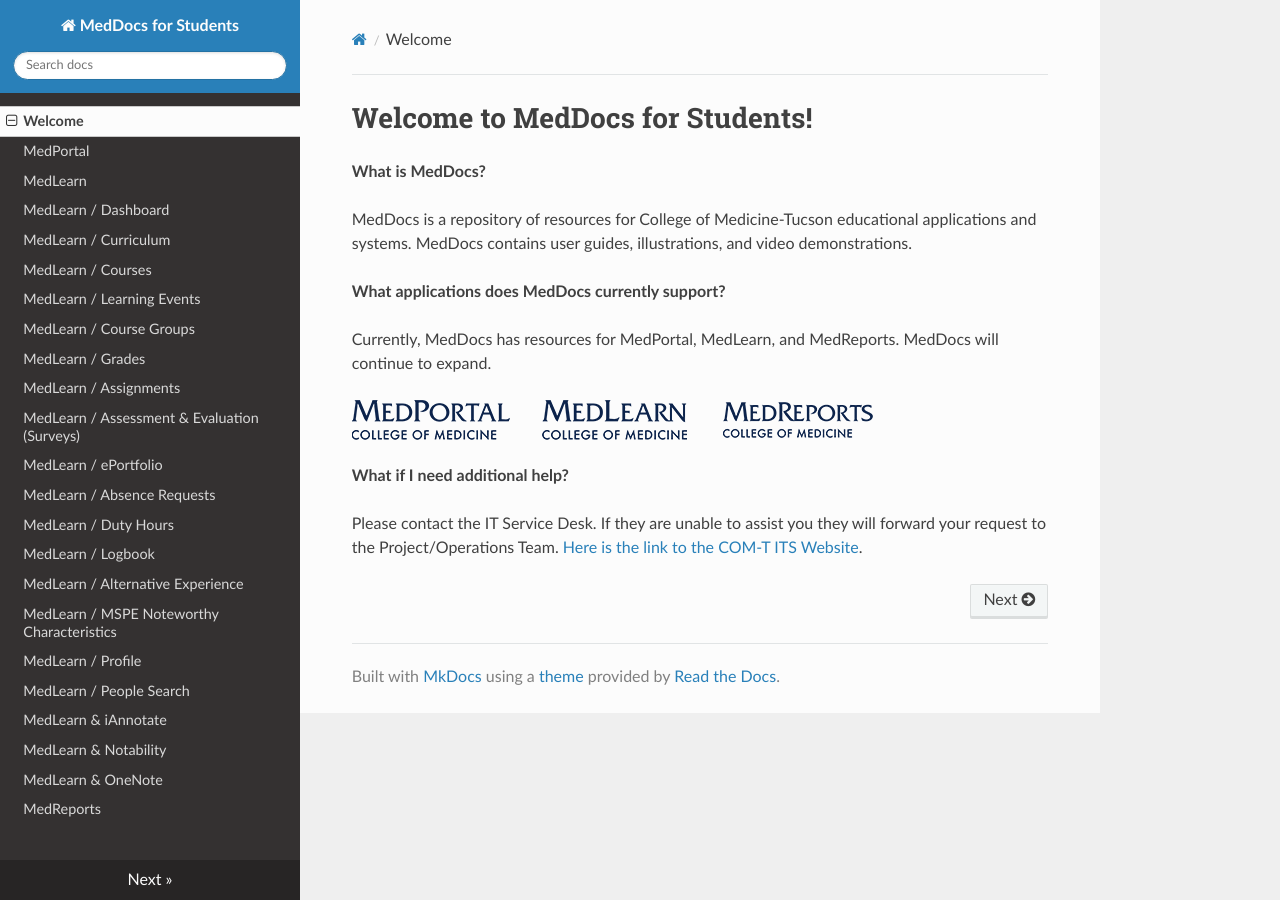
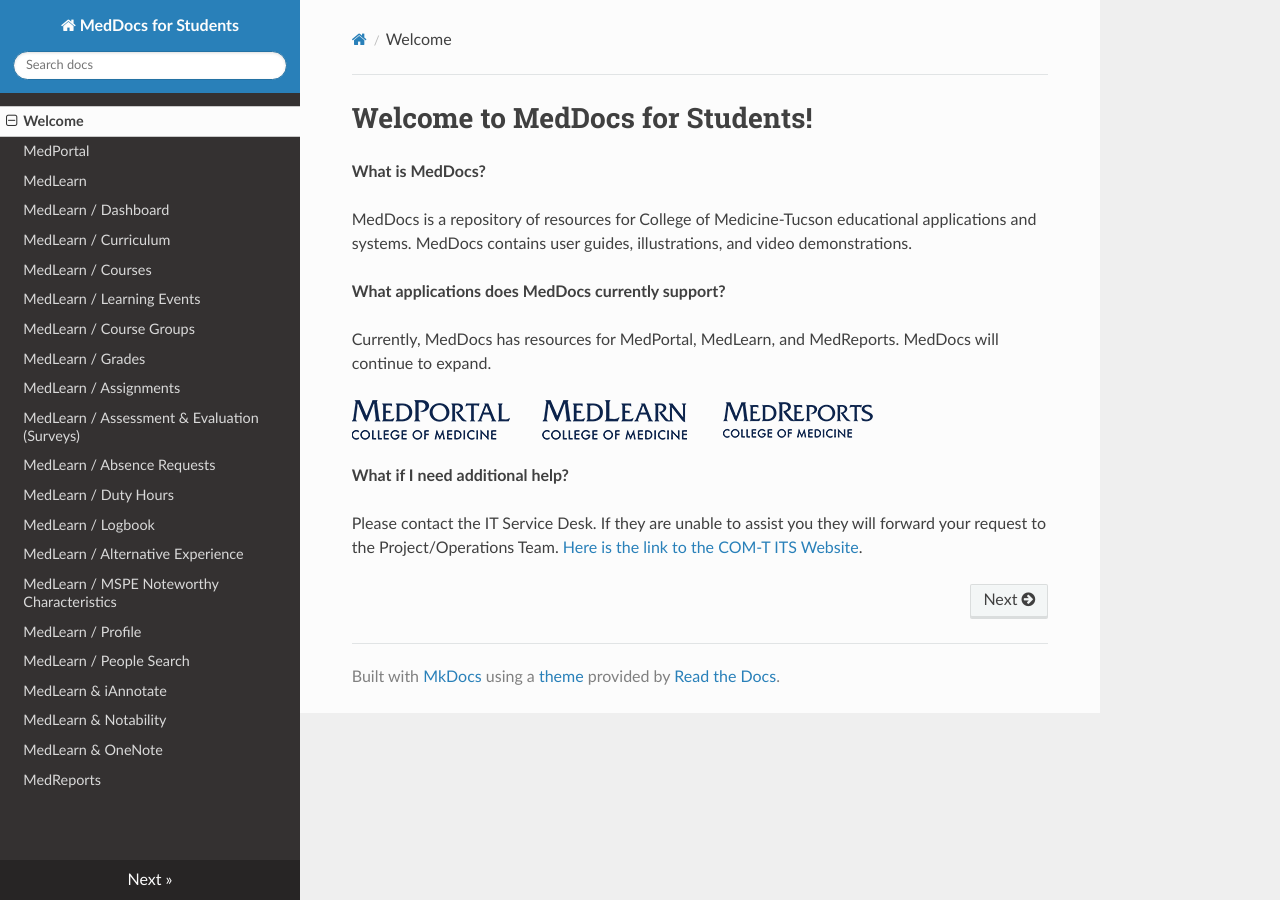
Before and after one commit to UACOMTucson/MedDocs, an MkDocs documentation site: the page built from docs/index.md, in a window 1280 px wide. Built offline with MkDocs 1.6.1, drawn with Linux system fonts in a browser that asks for light colours; nearby versions of some CDN libraries; old or Windows-style settings are respelled for this version of MkDocs.

Commit message:
change to menu

```diff
--- a/mkdocs.yml
+++ b/mkdocs.yml
@@ -12,7 +12,6 @@
 - MedLearn / Grades: "10_MedLearn_Grades.md"
 - MedLearn / Assignments: "11_MedLearn_Assignments.md"
 - MedLearn / Assessment & Evaluation (Surveys): "08_MedLearn_AE.md"
-- MedLearn / ePortfolio: "18_MedLearn_Portfolio.md"
 - MedLearn / Absence Requests: "13_MedLearn_Absences.md"
 - MedLearn / Duty Hours: "15_MedLearn_DutyHours.md"
 - MedLearn / Logbook: "16_MedLearn_Logbook.md"
```
